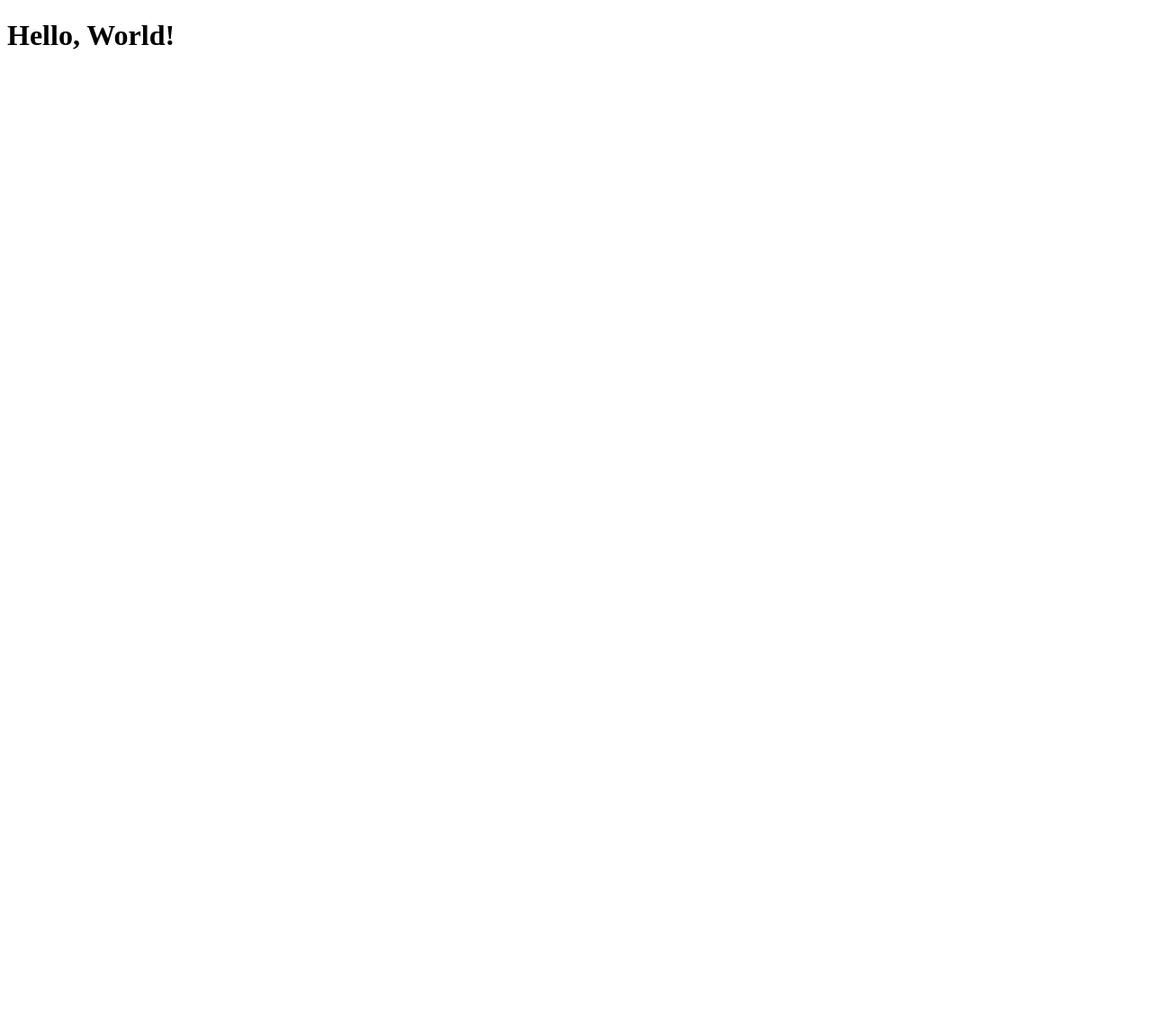
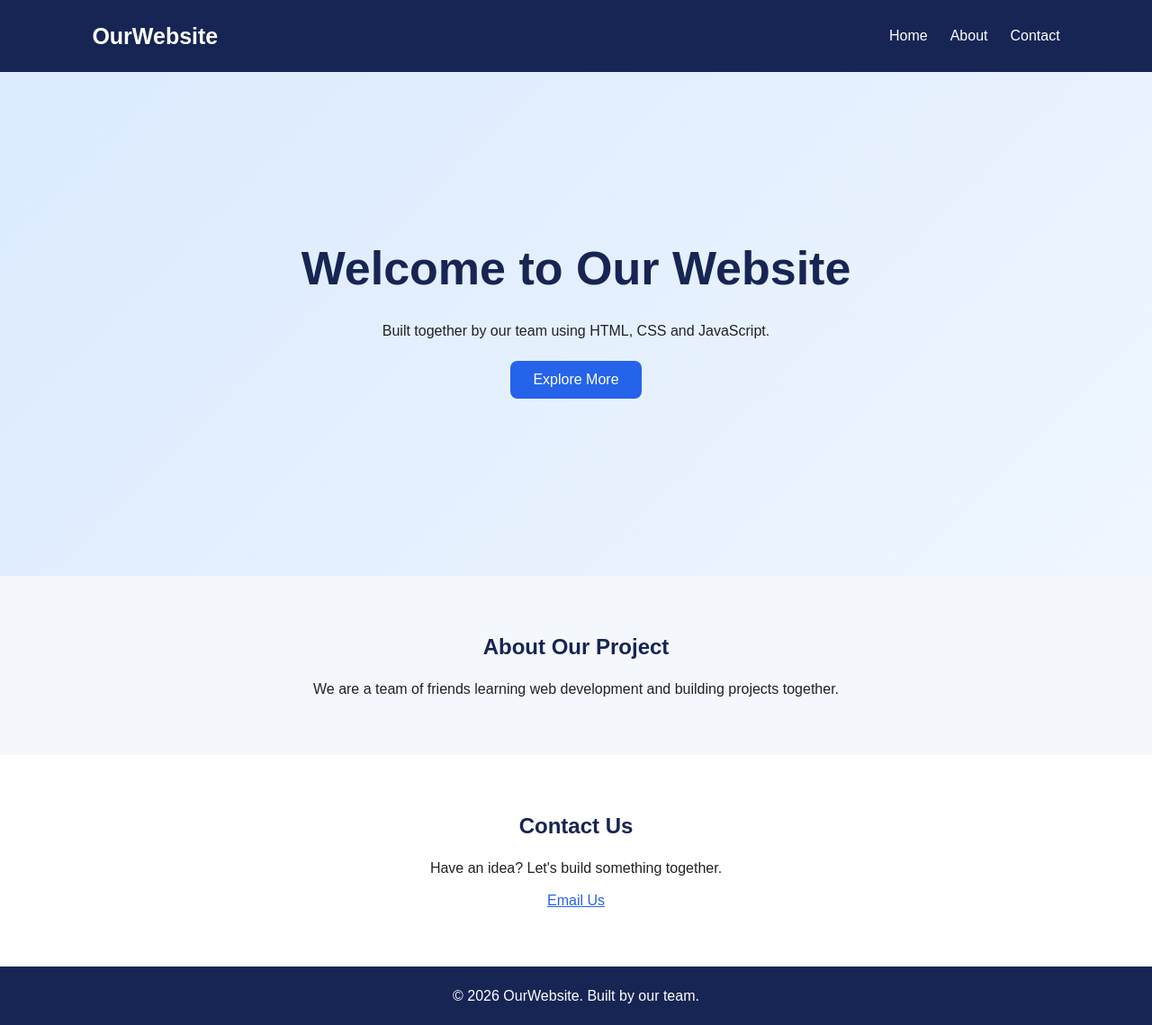
Before and after one commit to sumitrajthakur19-bot/aman-and-me, a plain HTML site: page index.html in a window 1280 px wide. Shown: the whole page at 90% size. Before the commit the page ends 800 px from the top, so only its background shows below. Drawn offline with Linux system fonts and the light colour scheme.

Commit message:
new branch

```diff
--- a/index.html
+++ b/index.html
@@ -1,18 +1,53 @@
+
 <!DOCTYPE html>
 <html lang="en">
 <head>
     <meta charset="UTF-8">
     <meta name="viewport" content="width=device-width, initial-scale=1.0">
-    <title>Webpage Title</title>
-    <!-- Link to external CSS stylesheet -->
+    <title>Our Team Website</title>
     <link rel="stylesheet" href="style.css">
 </head>
 <body>
 
-    <!-- Your visible website content goes here -->
-    <h1>Hello, World!</h1>
+    <header>
+        <nav class="navbar">
+            <h2 class="logo">OurWebsite</h2>
 
-    <!-- Link to external JavaScript file -->
+            <ul class="nav-links">
+                <li><a href="#home">Home</a></li>
+                <li><a href="#about">About</a></li>
+                <li><a href="#contact">Contact</a></li>
+            </ul>
+        </nav>
+    </header>
+
+    <main>
+        <section id="home" class="hero">
+            <h1>Welcome to Our Website</h1>
+            <p>Built together by our team using HTML, CSS and JavaScript.</p>
+            <button id="exploreBtn">Explore More</button>
+            <p id="message"></p>
+        </section>
+
+        <section id="about" class="about">
+            <h2>About Our Project</h2>
+            <p>
+                We are a team of friends learning web development
+                and building projects together.
+            </p>
+        </section>
+
+        <section id="contact" class="contact">
+            <h2>Contact Us</h2>
+            <p>Have an idea? Let's build something together.</p>
+            <a href="mailto:hello@example.com">Email Us</a>
+        </section>
+    </main>
+
+    <footer>
+        <p>&copy; 2026 OurWebsite. Built by our team.</p>
+    </footer>
+
     <script src="script.js"></script>
 </body>
 </html>
--- a/script.js
+++ b/script.js
@@ -0,0 +1,11 @@
+
+const exploreBtn = document.getElementById("exploreBtn");
+const message = document.getElementById("message");
+
+exploreBtn.addEventListener("click", function () {
+    message.textContent =
+        "Thanks for visiting! Our team is building something awesome.";
+
+    exploreBtn.textContent = "Explored!";
+    exploreBtn.disabled = true;
+});
--- a/style.css
+++ b/style.css
@@ -0,0 +1,128 @@
+
+/* General reset */
+* {
+    margin: 0;
+    padding: 0;
+    box-sizing: border-box;
+}
+
+html {
+    scroll-behavior: smooth;
+}
+
+body {
+    font-family: Arial, sans-serif;
+    background-color: #f4f7fb;
+    color: #222;
+    line-height: 1.6;
+}
+
+/* Navigation bar */
+.navbar {
+    display: flex;
+    justify-content: space-between;
+    align-items: center;
+    padding: 20px 8%;
+    background-color: #172554;
+    color: white;
+}
+
+.logo {
+    font-size: 25px;
+}
+
+.nav-links {
+    display: flex;
+    gap: 25px;
+    list-style: none;
+}
+
+.nav-links a {
+    color: white;
+    text-decoration: none;
+}
+
+.nav-links a:hover {
+    color: #93c5fd;
+}
+
+/* Hero section */
+.hero {
+    min-height: 70vh;
+    display: flex;
+    flex-direction: column;
+    justify-content: center;
+    align-items: center;
+    text-align: center;
+    padding: 40px 20px;
+    background: linear-gradient(135deg, #dbeafe, #eff6ff);
+}
+
+.hero h1 {
+    font-size: clamp(32px, 5vw, 52px);
+    color: #172554;
+    margin-bottom: 15px;
+}
+
+.hero p {
+    margin-bottom: 20px;
+}
+
+/* Button */
+button {
+    background-color: #2563eb;
+    color: white;
+    border: none;
+    padding: 12px 25px;
+    border-radius: 8px;
+    cursor: pointer;
+    font-size: 16px;
+    transition: background-color 0.2s;
+}
+
+button:hover {
+    background-color: #1d4ed8;
+}
+
+/* About and contact sections */
+.about,
+.contact {
+    padding: 60px 20px;
+    text-align: center;
+}
+
+.about h2,
+.contact h2 {
+    color: #172554;
+    margin-bottom: 15px;
+}
+
+.contact {
+    background-color: white;
+}
+
+.contact a {
+    display: inline-block;
+    margin-top: 10px;
+    color: #2563eb;
+}
+
+/* Footer */
+footer {
+    text-align: center;
+    padding: 20px;
+    background-color: #172554;
+    color: white;
+}
+
+/* Mobile responsive layout */
+@media (max-width: 600px) {
+    .navbar {
+        flex-direction: column;
+        gap: 15px;
+    }
+
+    .nav-links {
+        gap: 15px;
+    }
+}
```
Also changed, not shown: package.json (deleted, +0 -21 lines).
